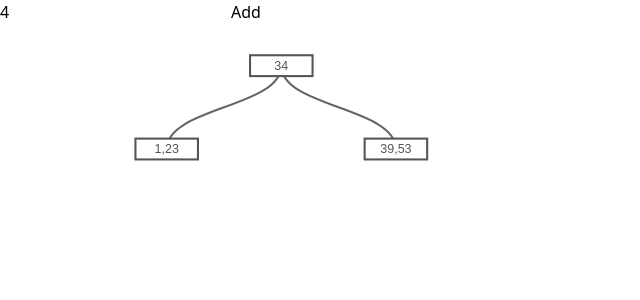
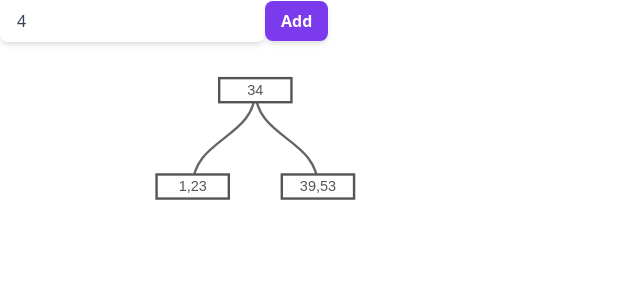
Before and after one commit to varughese/dbinternals, a React (Create React App) app: page / in a window 1280 px wide. Shown: the top 300 px of the page, without its empty margins (0-640 px from the left). Built offline with nearby package versions, Linux system fonts and the light colour scheme.

Commit message:
button styled

```diff
--- a/src/components/btree.js
+++ b/src/components/btree.js
@@ -6,7 +6,7 @@ const ORDER = 3;
 const margin = { top: 10, right: 120, bottom: 10, left: 40 };
 const width = 500;
 const dy = 20;
-const dx = 40 + ORDER * 5;
+const dx = 20 + ORDER * 2;
 const tree = d3.tree().nodeSize([dx, dy]);
 const diagonal = d3
     .linkVertical()
@@ -215,7 +215,11 @@ export const BTreeComponent = () => {
 
     return (
         <div>
-            <input value={insertVal} onChange={(e) => setVal(e.target.value)} />
+            <input
+                value={insertVal}
+                onChange={(e) => setVal(e.target.value)}
+                className="flex-1 appearance-none border border-transparent py-2 px-4 bg-white text-gray-700 placeholder-gray-400 shadow-md rounded-lg text-base focus:outline-none focus:ring-2 focus:ring-purple-600 focus:border-transparent"
+            />
             <button
                 onClick={() => {
                     resetColors();
@@ -232,6 +236,7 @@ export const BTreeComponent = () => {
                     d3NodeTouched.classed("touched", true);
                     colorPath(bTreeNode);
                 }}
+                className="flex-shrink-0 bg-purple-600 text-white text-base font-semibold py-2 px-4 rounded-lg shadow-md hover:bg-purple-700 focus:outline-none focus:ring-2 focus:ring-purple-500 focus:ring-offset-2 focus:ring-offset-purple-200"
             >
                 Add
             </button>
```
Also changed, not shown: 1 other file (tests, documents, lock files or other folders).
